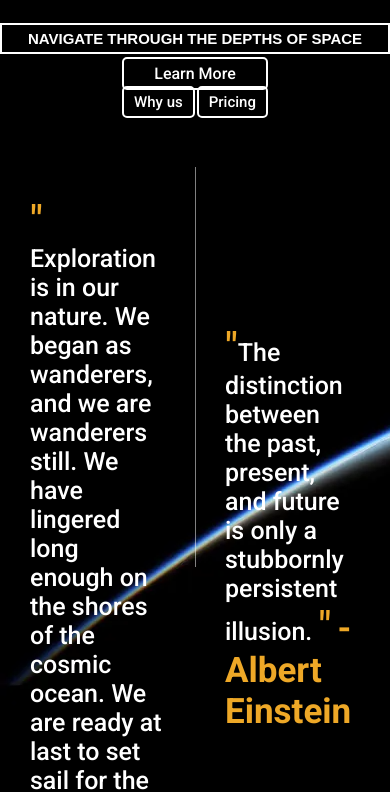
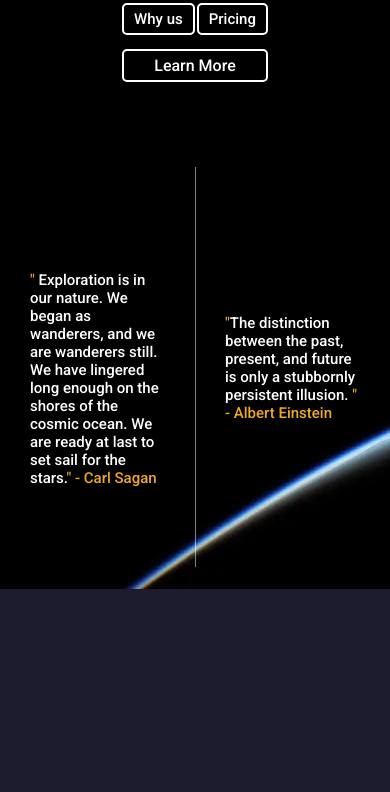
Before and after one commit to Ic3Archer/SpaceExplorer, a plain HTML site: page index.html in a window 390 px wide. Shown: the part 255-1047 px from the top of the page. After the commit the page ends 844 px from the top, so only its background shows below. Drawn offline with Linux system fonts and the light colour scheme.

Commit message:
edited index.html to match responsive.css

```diff
--- a/index.html
+++ b/index.html
@@ -10,6 +10,7 @@
 
     <meta charset="UTF-8">
     <link rel="stylesheet" href="style.css">
+    <link rel="stylesheet" href="responsive.css">
     <meta name="viewport" content="width=device-width, initial-scale=1.0">
 
     <title>🚀 Space Exploration | Landing</title>
@@ -33,14 +34,14 @@
 
 
             <p class="quote1">
-            <span style="color: #eea827; font-size: 40px;">"</span> Exploration is in our nature. We began as wanderers, and we are wanderers still.
-            We have lingered long enough on the shores of the cosmic ocean. We are ready at last to set sail for the stars.<span style="color: #eea827; font-size: 40px;">"</span>
-            <span style="font-family: 'Roboto'; font-weight: bolder; color: #eea827; font-size: 35px; ">- Carl Sagan</span>
+            <span style="color: #eea827;">"</span> Exploration is in our nature. We began as wanderers, and we are wanderers still.
+            We have lingered long enough on the shores of the cosmic ocean. We are ready at last to set sail for the stars.<span style="color: #eea827;">"</span>
+            <span style="font-family: 'Roboto'; color: #eea827;">- Carl Sagan</span>
             </p>
 
             <p class="quote2">
-                <span style="color: #eea827; font-size: 40px;">"</span>The distinction between the past, present, and future is only a stubbornly persistent illusion. <span style="color: #eea827; font-size: 40px;">"</span>
-                 <span style="font-family: 'Roboto'; font-weight: bolder; color: #eea827; font-size: 35px; ">- Albert Einstein</span>
+                <span style="color: #eea827;">"</span>The distinction between the past, present, and future is only a stubbornly persistent illusion. <span style="color: #eea827;">"</span>
+                 <span style="font-family: 'Roboto'; color: #eea827;">- Albert Einstein</span>
 
 
             </p>
```
